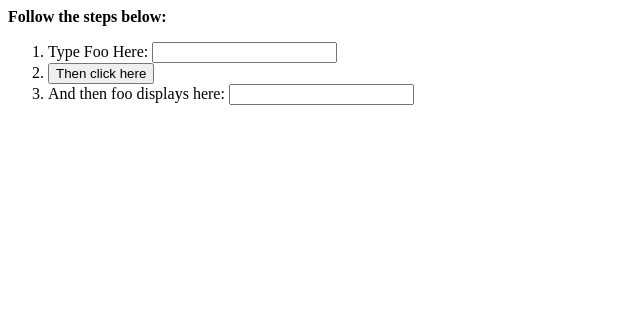
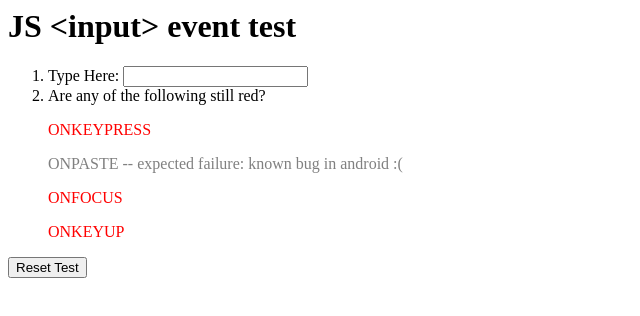
Before and after one commit to beardedfoo/HtcBugRepro, a plain HTML site: page eclipse/assets/index.html in a window 1280 px wide. Shown: the whole page, without its empty margins (0-640 px from the left). Drawn offline with Linux system fonts and the light colour scheme.

Commit message:
Change to an event test on the input tag

```diff
--- a/eclipse/assets/index.html
+++ b/eclipse/assets/index.html
@@ -3,28 +3,55 @@
 <head>
 <title>HTC Typing Bug</title>
 <script type='text/javascript'>
+function record(name, color) {
+	if (color == null) {
+		color = 'green';
+	}
+	document.getElementById(name).style.color = color;
+}
 
-function test() {
-	var input = document.getElementById('input');
-	var output = document.getElementById('output');
-
-	output.value = input.value;
-	return false;
+function resetAll() {
+	document.getElementById('testInput').value = '';
+	record('ONKEYPRESS', 'red');
+	record('ONPASTE', 'red');
+	record('ONFOCUS', 'red');
+	record('ONKEYUP', 'red');
 }
 </script>
+
+<style type='text/css'>
+p { color: red; }
+</style>
 
 </head>
 
 <body>
+<h1>JS &lt;input&gt; event test</h1>
+<form action="#" onsubmit="return false;">
+<ol>
+<li>Type Here:
+<INPUT CLASS="FB BK UB"
+	   ONKEYPRESS="record('ONKEYPRESS')"
+	   ONPASTE="record('ONPASTE')"
+	   ONFOCUS="record('ONFOCUS')"
+	   ONKEYUP="record('ONKEYUP')"
+	   TYPE="TEXT"
+	   NAME="F1_0_2"
+	   VALUE=""
+	   SIZE="20"
+	   MAXLENGTH="20"
+	   ID="testInput" />
+</li>
+<li>Are any of the following still red?
+<p id='ONKEYPRESS'>ONKEYPRESS</p>
+<p id='ONPASTE' style='color: gray;'>ONPASTE -- expected failure: known bug in android :(</p>
+<p id='ONFOCUS'>ONFOCUS</p>
+<p id='ONKEYUP'>ONKEYUP</p>
+</li>
+</ol>
+<button onclick='resetAll()'>Reset Test</button>
+</form>
 
-<form action="#" onsubmit="return test()">
-<strong>Follow the steps below:</strong>
-<ol>
-<li>Type Foo Here: <input id='input' type='text' name='input' /></li>
-<li><input type='submit' value='Then click here' /></li>
-<li>And then foo displays here: <input id='output' type='text' name='output' /></li>
-</ol>
-</form>
 
 </body>
 
```
